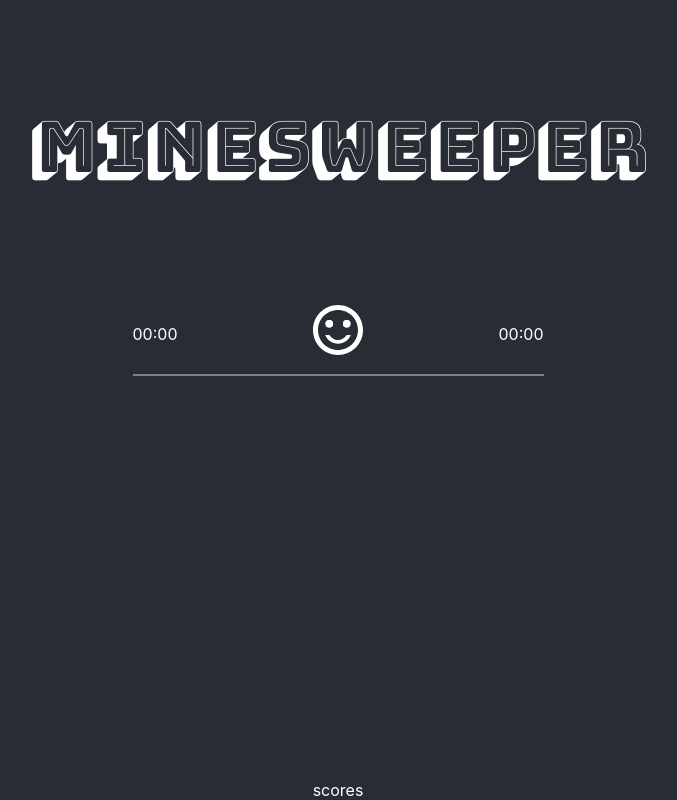
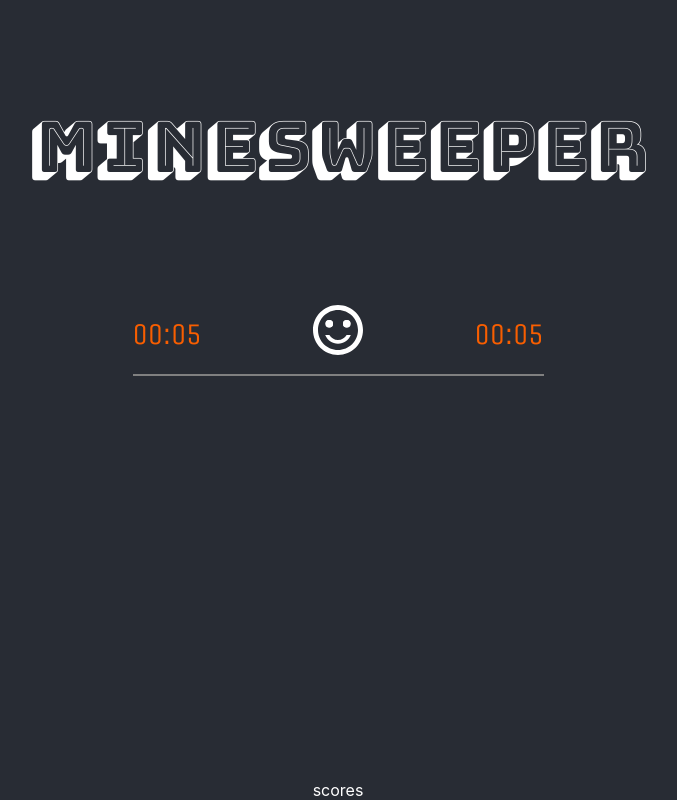
Before and after one commit to scottc11/minesweeper, a React (Create React App) app: page / in a window 1280 px wide. Shown: the whole page, without its empty margins (302-979 px from the left). Built offline with nearby package versions, Linux system fonts and the light colour scheme.

Commit message:
implemented timer component

```diff
--- a/src/client/components/GameClock/GameClock.scss
+++ b/src/client/components/GameClock/GameClock.scss
@@ -1,3 +1,6 @@
 .game-clock {
-    // border: 1px solid $primary-text-color;
+    color: $orange;
+    font-size: 30px;
+    // font-family: $graduate;
+    font-family: $unica-one;
 }
--- a/src/client/components/GameClock/GameClock.tsx
+++ b/src/client/components/GameClock/GameClock.tsx
@@ -1,8 +1,30 @@
-import { FC } from 'react';
+import { FC, useEffect, useState } from 'react';
+
+function numToClockString(num: number): string {
+    if (num < 10) {
+        return `0${num}`
+    } else {
+        return `${num}`;
+    }
+}
 
 const GameClock: FC = (props) => {
+
+    const [clock, updateClock] = useState(0);
+    const secs = clock % 60;
+    const mins = Math.floor(clock % (60*60) / 60);
+
+    useEffect(() => {
+        const intervalID = setInterval(() => updateClock(clock + 1), 1000);
+        return () => {
+            //  If your effect returns a function, React will run it when it is time to clean up.
+            // React also cleans up effects from the previous render before running the effects next time.
+            clearInterval(intervalID);
+        }
+    }, [clock])
+
     return (
-        <div className='game-clock'>00:00</div>
+        <div className='game-clock'>{`${numToClockString(mins)}:${numToClockString(secs)}`}</div>
     )
 }
 
```
